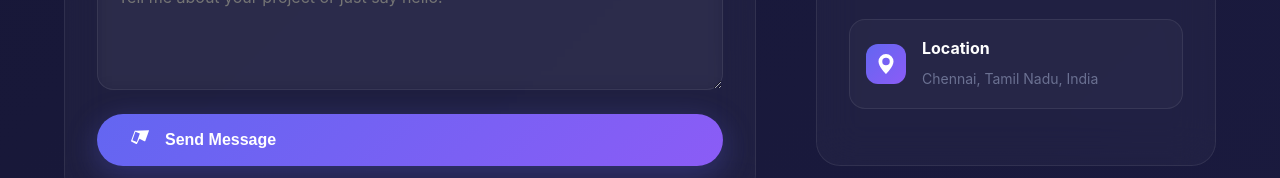
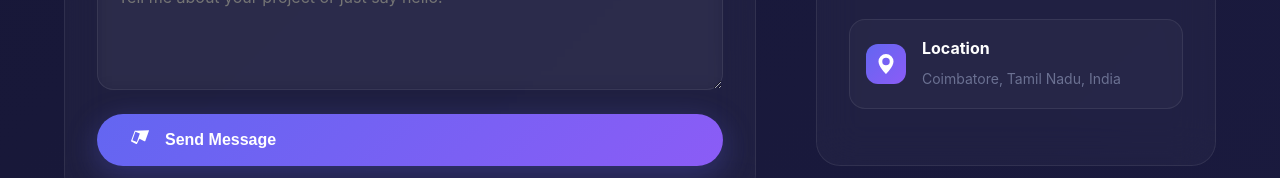
Before and after one commit to Akilan247/MyPortfolio, a React (Vite) app: page / in a window 1280 px wide. Shown: the part 6234-6412 px from the top of the page. Built offline with nearby package versions, Linux system fonts and the light colour scheme.

Commit message:
Profile Updated

```diff
--- a/src/components/Contacts.jsx
+++ b/src/components/Contacts.jsx
@@ -169,7 +169,7 @@ const Contact = () => {
               </div>
               <div className="contact-details">
                 <strong>Location</strong>
-                <span>Chennai, Tamil Nadu, India</span>
+                <span>Coimbatore, Tamil Nadu, India</span>
               </div>
             </div>
           </div>
```
